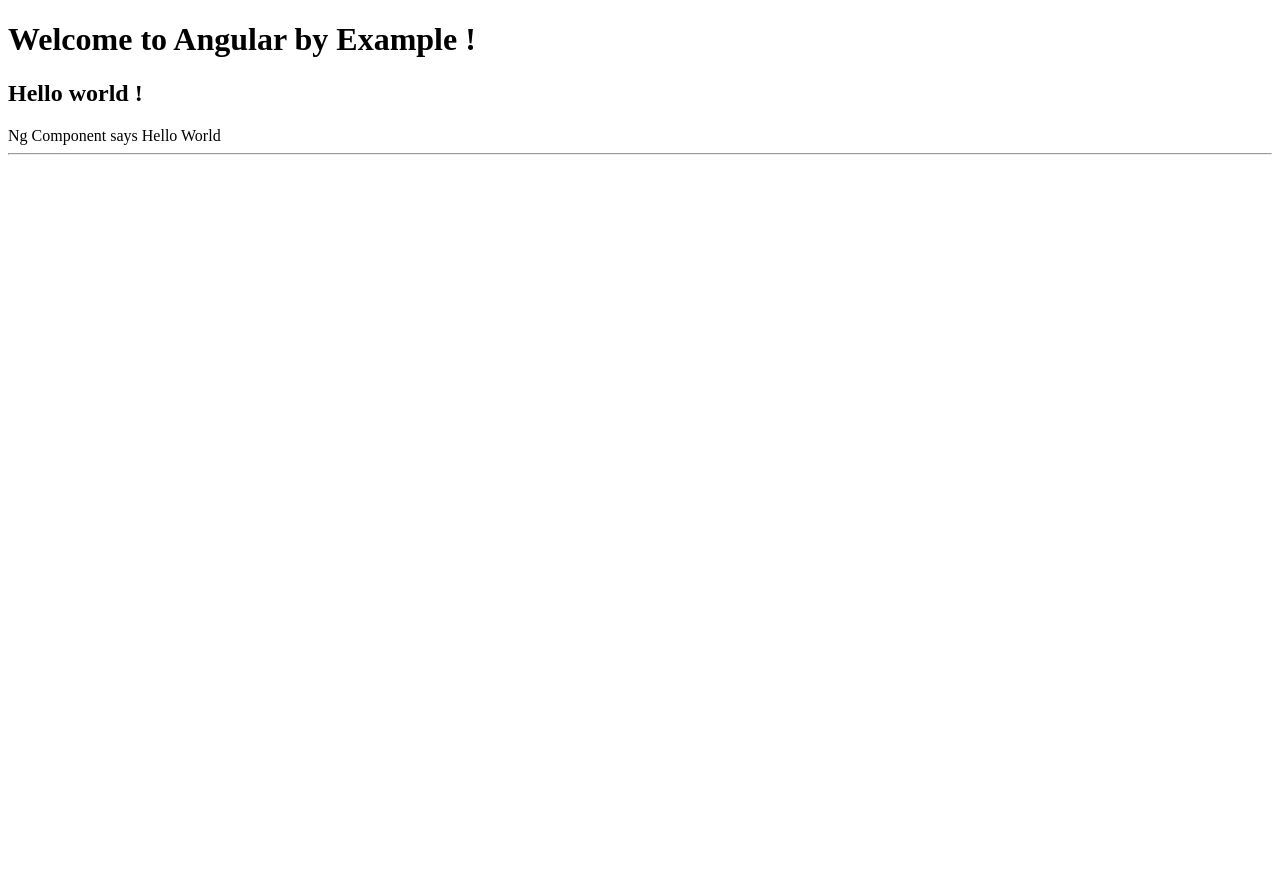
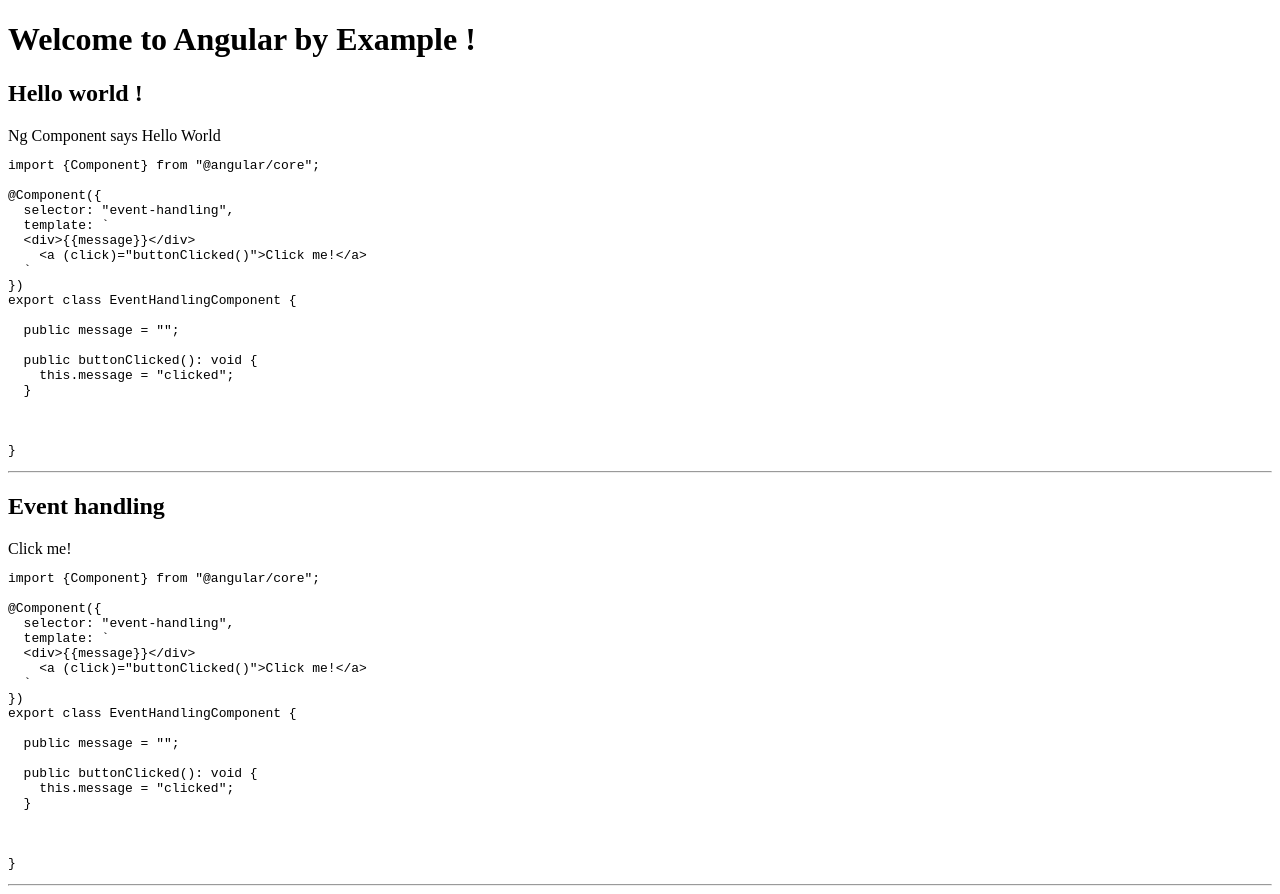
Before and after one commit to erosb/angular-by-example, an Angular app: page / in a window 1280 px wide. Before the commit the page ends 800 px from the top, so only its background shows below. Built offline with nearby package versions, Linux system fonts and the light colour scheme.

Commit message:
making the code examples to load (with hard-coded filename it works, at least), and added 2nd example

```diff
--- /dev/null
+++ b/src/app/event-handling/event-handling.component.ts
@@ -0,0 +1,20 @@
+import {Component} from "@angular/core";
+
+@Component({
+  selector: "event-handling",
+  template: `
+  <div>{{message}}</div>
+    <a (click)="buttonClicked()">Click me!</a>
+  `
+})
+export class EventHandlingComponent {
+
+  public message = "";
+
+  public buttonClicked(): void {
+    this.message = "clicked";
+  }
+
+
+
+}
--- a/src/app/example-list.ts
+++ b/src/app/example-list.ts
@@ -1,9 +1,15 @@
 import {HelloWorldComponent} from "./hello-world/hello-world.component";
+import {EventHandlingComponent} from "./event-handling/event-handling.component";
 
 export default [
   {
     title: "Hello world !",
     files: ["example.component.ts"],
     component: HelloWorldComponent
+  },
+  {
+    title: "Event handling",
+    files: ["app/event-handling/event-handling.component.ts"],
+    component: EventHandlingComponent
   }
 ];
--- a/src/app/example.component.ts
+++ b/src/app/example.component.ts
@@ -1,4 +1,5 @@
 import {AfterViewInit, Component, ComponentFactoryResolver, Directive, Input, ViewChild, ViewContainerRef} from "@angular/core";
+import {HttpClient} from "@angular/common/http";
 
 @Directive({
   selector: "[running-example]"
@@ -15,6 +16,9 @@
   selector: "ng-by-ex-example",
   template: `<h2>{{example.title}}</h2>
   <ng-template running-example></ng-template>
+  <code>
+      <pre>{{source}}</pre>
+  </code>
   <hr>
   `
 })
@@ -23,6 +27,8 @@
   @Input() example;
 
   @ViewChild(ExampleDisplay) exampleDisplay;
+
+  public source: string;
 
   public ngAfterViewInit(): void {
     setTimeout(() => {
@@ -34,9 +40,11 @@
 
       const componentRef = viewContainerRef.createComponent(componentFactory);
     });
+    this.httpClient.get("/app/event-handling/event-handling.component.ts", {responseType: "text"})
+      .subscribe(resp => this.source = resp);
   }
 
-  constructor(private componentFactoryResolver: ComponentFactoryResolver) {
+  constructor(private componentFactoryResolver: ComponentFactoryResolver, private httpClient: HttpClient) {
   }
 
 }
--- a/src/app/hello-world/hello-world.component.ts
+++ b/src/app/hello-world/hello-world.component.ts
@@ -1,5 +1,3 @@
-
-
 import {Component} from "@angular/core";
 
 @Component({
--- a/src/app/ng-by-ex.module.ts
+++ b/src/app/ng-by-ex.module.ts
@@ -3,6 +3,7 @@
 import {RootComponent} from "./root.component";
 import {ExampleComponent, ExampleDisplay} from "./example.component";
 import exampleList from "./example-list";
+import {HttpClient, HttpClientModule} from "@angular/common/http";
 
 const declarations = [
   RootComponent,
@@ -24,7 +25,8 @@
 
 @NgModule({
   imports: [
-    BrowserModule
+    BrowserModule,
+    HttpClientModule
   ],
   declarations,
   entryComponents,
```
